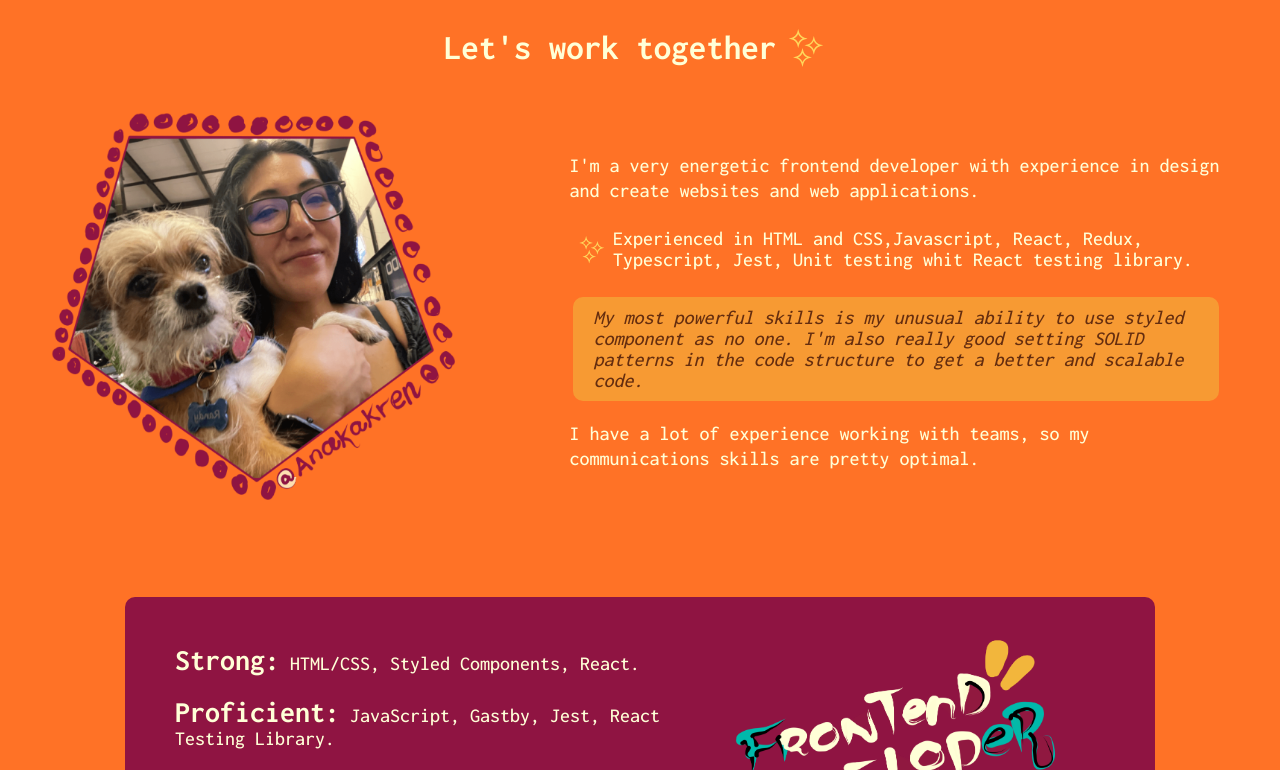
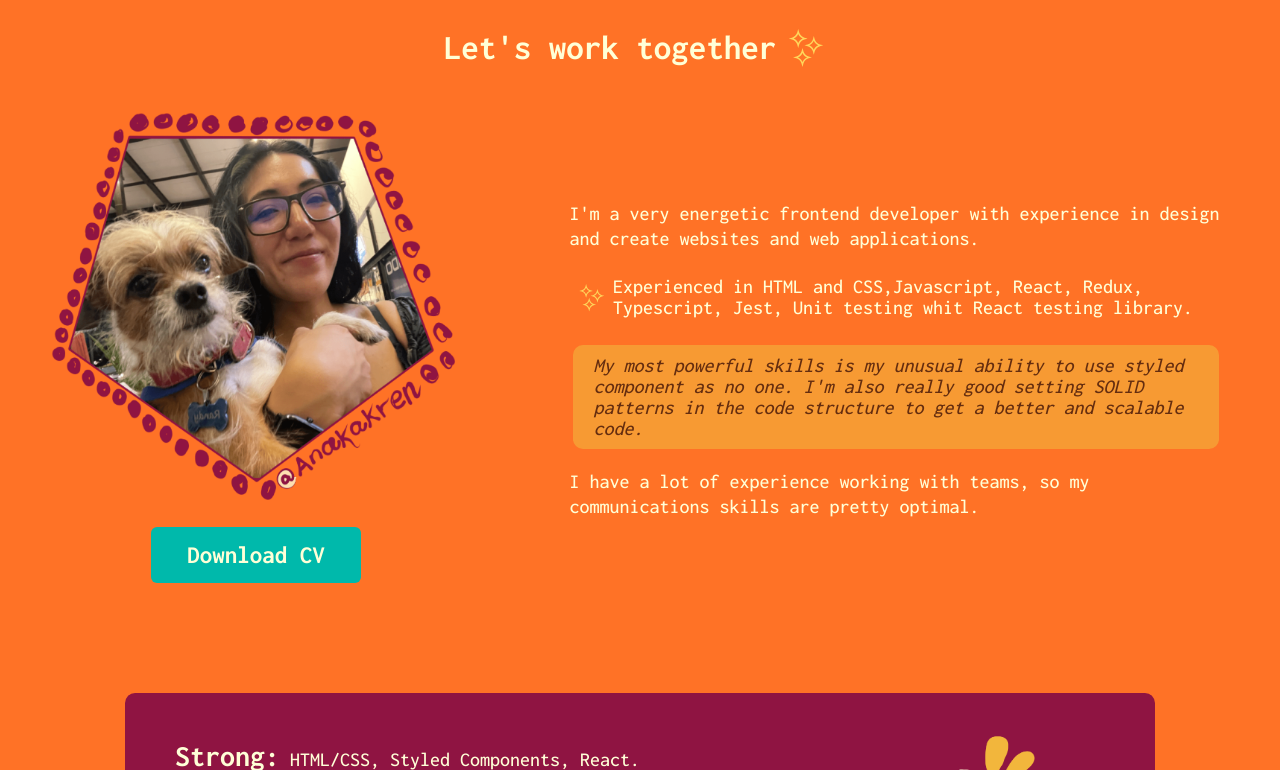
Before and after one commit to Anakraken/cv, a React (Create React App) app: page / in a window 1280 px wide. Shown: the part 830-1600 px from the top of the page. Built offline with nearby package versions, Linux system fonts and the light colour scheme.

Commit message:
[Add] download button and fix navbar

```diff
--- /dev/null
+++ b/src/components/Button/index.js
@@ -0,0 +1,12 @@
+import React from 'react'
+import { ButtonContainer } from './styles'
+
+const Button = () => {
+  return (
+    <ButtonContainer href='/Resume.pdf' download>
+      Download CV
+    </ButtonContainer>
+  )
+}
+
+export default Button
--- /dev/null
+++ b/src/components/Button/styles.js
@@ -0,0 +1,25 @@
+import styled from "styled-components";
+import { colors } from "../../resources/theme";
+
+const ButtonContainer = styled.a`
+    width: 180px;
+    background-color: ${colors.mid};
+    color: ${colors.clear};
+    text-align: center;
+    padding: 15px;
+    border-radius: 6px;
+
+    text-decoration: none;
+    font-size: 25px;
+    font-weight: 700;
+
+    &:hover {
+        transition: background-color 0.3s ease;
+        background-color: ${colors.light};
+        box-shadow: rgba(50, 50, 93, 0.25) 0px 50px 100px -20px, rgba(0, 0, 0, 0.3) 0px 30px 60px -30px, rgba(10, 37, 64, 0.35) 0px -2px 6px 0px inset;
+    }
+`;
+
+export {
+    ButtonContainer
+}
--- a/src/components/Navbar/styles.js
+++ b/src/components/Navbar/styles.js
@@ -14,6 +14,7 @@ const Container = styled.div`
 `;
 
 const NavItem = styled.a`
+    max-width: 120px;
 
     .under {
         max-width: fit-content;
--- a/src/views/About/components/Presentation/index.js
+++ b/src/views/About/components/Presentation/index.js
@@ -4,15 +4,20 @@ import {
   InfoContainer,
   RegularText,
   ExpShineText,
-  PowerText
+  PowerText,
+  ProfileContainer
 } from './styles';
 import AboutPic from '../../../../resources/img/pp2s.png';
 import Shine from '../../../../resources/img/Shine';
+import Button from '../../../../components/Button';
 
 const Presentation = () => {
   return (
     <PresentationContainer>
-        <img src={AboutPic} alt="Profile-Pic2"/>
+        <ProfileContainer>
+          <img src={AboutPic} alt="Profile-Pic2"/>
+          <Button />
+        </ProfileContainer>
 
         <InfoContainer >
           <RegularText>
--- a/src/views/About/components/Presentation/styles.js
+++ b/src/views/About/components/Presentation/styles.js
@@ -74,11 +74,21 @@ const PowerText = styled.div`
     margin: 20px auto;
 `;
 
+const ProfileContainer = styled.div`
+    width: 100%;
+    display: flex;
+    flex-direction: column;
+    align-items: center;
+    justify-content: center;
+
+    margin-bottom: 40px;
+`;
 
 export {
     PresentationContainer,
     InfoContainer,
     RegularText,
     ExpShineText,
-    PowerText
+    PowerText,
+    ProfileContainer
 };
--- a/src/views/Experience/index.js
+++ b/src/views/Experience/index.js
@@ -5,6 +5,7 @@ import {
 import ExpItem from './components/expItem';
 import ExpTitle from './components/expTitle';
 import { exp } from './data';
+import Button from '../../components/Button';
 
 const Experience = () => {
   return (
@@ -26,6 +27,8 @@ const Experience = () => {
             />
           ))
         }
+
+        <Button />
     </ExpContainer>
   )
 }
--- a/src/views/Experience/styles.js
+++ b/src/views/Experience/styles.js
@@ -5,6 +5,10 @@ const ExpContainer = styled.div`
     background-color: ${colors.light};
     width: 100%;
     padding: 70px 0;
+    display: flex;
+    flex-direction: column;
+    align-items: center;
+    justify-content: center;
 `;
 export {
     ExpContainer
```
Also changed, not shown: 1 other file (tests, documents, lock files or other folders).
